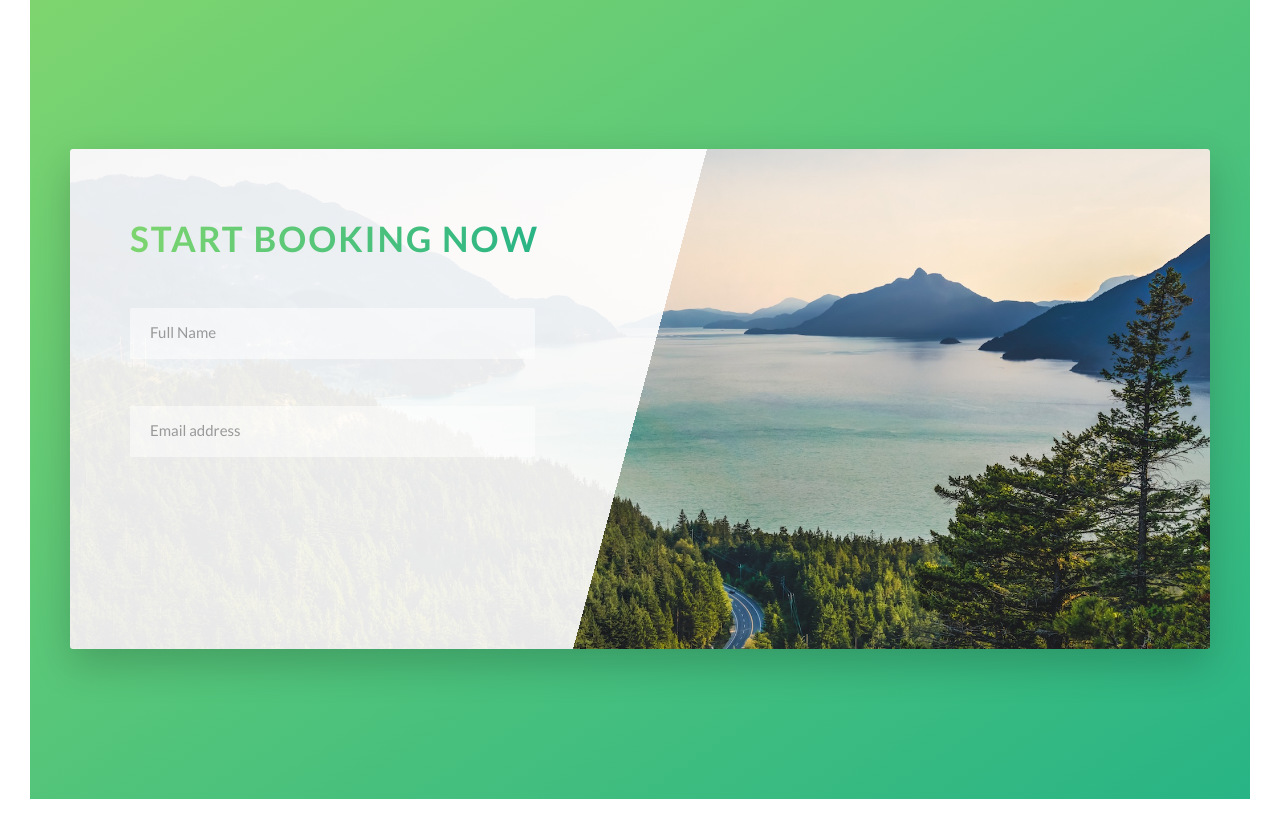
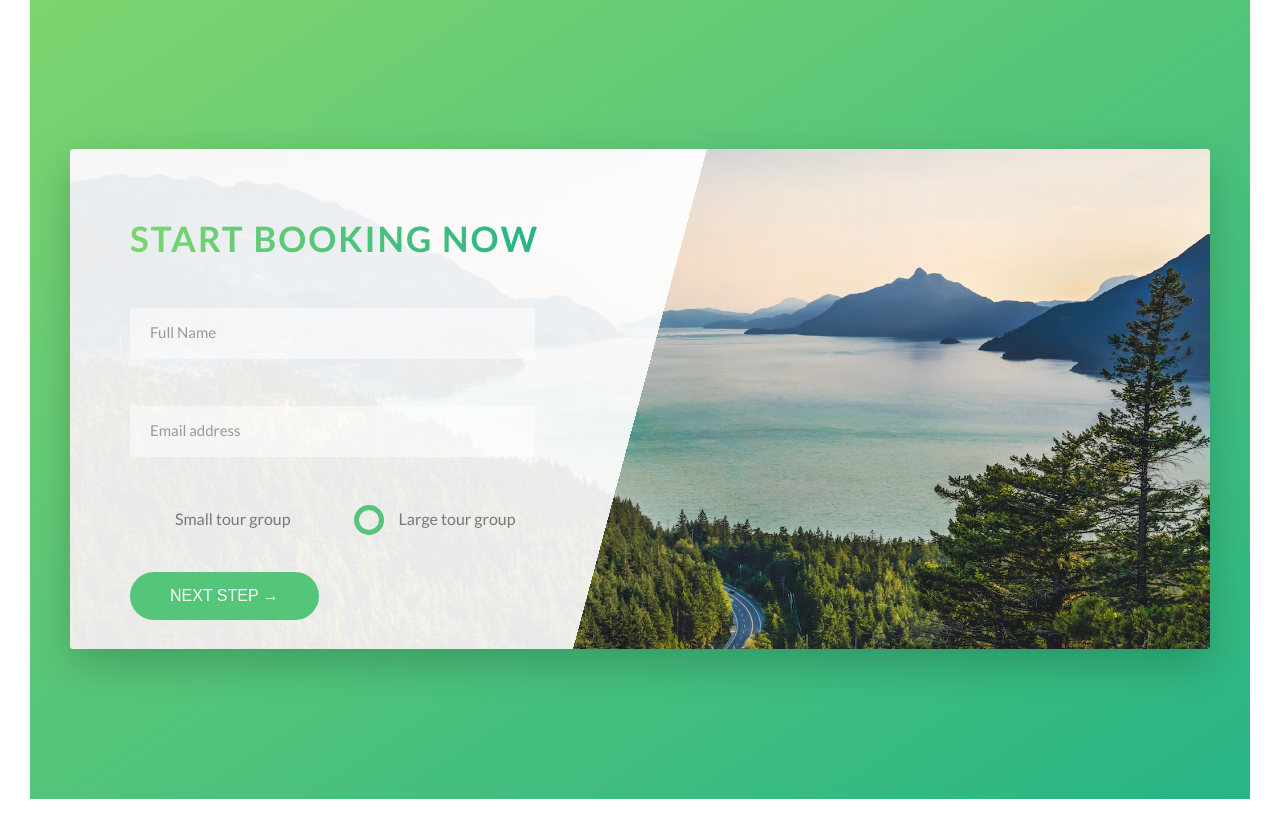
Before and after one commit to Tyler-Pritchard/SASS-template, a PHP site: page / in a window 1280 px wide. Shown: the part 4817-5646 px from the top of the page. Run offline with PHP 8.4, Linux system fonts and the light colour scheme.

Commit message:
pre debug commit, booking rendering

```diff
--- a/css/style.css
+++ b/css/style.css
@@ -94,22 +94,22 @@ body {
     margin-bottom: 3rem; }
 
 .u-center-text {
-  text-align: center; }
+  text-align: center !important; }
 
 .u-margin-bottom-small {
-  margin-bottom: 1.5rem; }
+  margin-bottom: 1.5rem !important; }
 
 .u-margin-bottom-medium {
-  margin-bottom: 4rem; }
+  margin-bottom: 4rem !important; }
 
 .u-margin-bottom-big {
-  margin-bottom: 8rem; }
+  margin-bottom: 8rem !important; }
 
 .u-margin-top-big {
-  margin-bottom: 8rem; }
+  margin-bottom: 8rem !important; }
 
 .u-margin-top-huge {
-  margin-bottom: 10rem; }
+  margin-bottom: 10rem !important; }
 
 .bg-video {
   position: absolute;
@@ -125,7 +125,7 @@ body {
     width: 100%;
     object-fit: cover; }
 
-.btn:link, .btn:visited {
+.btn, .btn:link, .btn:visited {
   text-transform: uppercase;
   text-decoration: none;
   padding: 1.5rem 4rem;
@@ -133,17 +133,20 @@ body {
   border-radius: 10rem;
   transition: all 0.2s;
   position: relative;
-  font-size: 1.6rem; }
+  font-size: 1.6rem;
+  border: none;
+  cursor: pointer; }
 
 .btn:hover {
-  transform: translateY(-0.3rem);
+  transform: translateY(-3px);
   box-shadow: 0 1rem 2rem rgba(0, 0, 0, 0.2); }
   .btn:hover::after {
     transform: scaleX(1.4) scaleY(1.6);
     opacity: 0; }
 
-.btn:active {
-  transform: translateY(-0.1rem);
+.btn:active, .btn:focus {
+  outline: none;
+  transform: translateY(-1px);
   box-shadow: 0 0.5rem 1rem rgba(0, 0, 0, 0.2); }
 
 .btn--white {
@@ -414,6 +417,44 @@ body {
   visibility: hidden;
   transform: translateY(-4rem); }
 
+.form__radio-group {
+  width: 49%;
+  display: inline-block; }
+
+.form__radio-input {
+  display: none; }
+
+.form__radio-label {
+  font-size: 1.6rem;
+  cursor: pointer;
+  position: relative;
+  padding-left: 4.5rem; }
+
+.form__radio-button {
+  height: 3rem;
+  width: 3rem;
+  border: 5px solid #55c57a;
+  border-radius: 50%;
+  display: inline-block;
+  position: absolute;
+  left: 0;
+  top: -0.4rem; }
+  .form__radio-button::after {
+    content: '';
+    display: block;
+    height: 1.3rem;
+    width: 1.3rem;
+    border-radius: 50%;
+    position: absolute;
+    top: 50%;
+    left: 50%;
+    transform: translate(-50%, -50%);
+    background-color: #55c57a;
+    opacity: 0; }
+
+.form__radio-input:checked ~ .form__radio-label .form__radio-button::after {
+  opacity: 1; }
+
 .row {
   max-width: 114rem;
   margin: 0 auto; }
--- a/index.html
+++ b/index.html
@@ -313,6 +313,26 @@
                                 <label for="email" class="form__label">Email address</label>
                             </div>
 
+                            <div class="form__group u-margin-bottom-medium">
+                                <div class="form__radio-group">
+                                    <input type="radio" class="form__radio-input" id="small" name="size">
+                                    <label for="small" class="form__radio-label">
+                                        <span class="from__radio-button"></span>
+                                        Small tour group
+                                    </label>
+                                </div>
+
+                                <div class="form__radio-group">
+                                    <input type="radio" class="form__radio-input" id="large" name="size">
+                                    <label for="large" class="form__radio-label">
+                                        <span class="form__radio-button"></span>
+                                        Large tour group </label>
+                                </div>
+                            </div>
+
+                            <div class="form__group">
+                                <button class="btn btn--green">Next step &rarr;</button>
+                            </div>
                         </form>
                     </div>
                 </div>
--- a/sass/base/_utilities.scss
+++ b/sass/base/_utilities.scss
@@ -1,24 +1,24 @@
 .u-center-text {
-    text-align: center
+    text-align: center !important;
 }
 
 .u-margin-bottom-small {
-    margin-bottom: 1.5rem;
+    margin-bottom: 1.5rem !important;
 }
 
 .u-margin-bottom-medium {
-    margin-bottom: 4rem;
+    margin-bottom: 4rem !important;
 }
 
 .u-margin-bottom-big {
-    margin-bottom: 8rem;
+    margin-bottom: 8rem !important;
 }
 
 
 .u-margin-top-big {
-    margin-bottom: 8rem;
+    margin-bottom: 8rem !important;
 }
 
 .u-margin-top-huge {
-    margin-bottom: 10rem;
+    margin-bottom: 10rem !important;
 }
--- a/sass/components/_button.scss
+++ b/sass/components/_button.scss
@@ -1,5 +1,6 @@
 .btn {
 
+    &,
     &:link,
     &:visited {
         text-transform: uppercase;
@@ -10,10 +11,13 @@
         transition: all 0.2s;
         position: relative;
         font-size: $default-font-size;
+
+        border: none;
+        cursor: pointer;
     }
 
     &:hover {
-        transform: translateY(-0.3rem);
+        transform: translateY(-3px);
         box-shadow: 0 1rem 2rem rgba($color-black, 0.2);
 
         &::after {
@@ -22,8 +26,10 @@
         }
     }
 
-    &:active {
-        transform: translateY(-0.1rem);
+    &:active,
+    &:focus {
+        outline: none;
+        transform: translateY(-1px);
         box-shadow: 0 0.5rem 1rem rgba($color-black, 0.2);
     }
 
--- a/sass/components/_form.scss
+++ b/sass/components/_form.scss
@@ -39,9 +39,54 @@
     transition: all 0.3s;
   }
 
-  &__input:placeholder-shown + &__label {
+  &__input:placeholder-shown+&__label {
     opacity: 0;
     visibility: hidden;
     transform: translateY(-4rem);
   }
+
+  &__radio-group {
+    width: 49%;
+    display: inline-block;
+  }
+
+  &__radio-input {
+    display: none;
+  }
+
+  &__radio-label {
+    font-size: $default-font-size;
+    cursor: pointer;
+    position: relative;
+    padding-left: 4.5rem;
+  }
+
+  &__radio-button {
+    height: 3rem;
+    width: 3rem;
+    border: 5px solid $color-primary;
+    border-radius: 50%;
+    display: inline-block;
+    position: absolute;
+    left: 0;
+    top: -0.4rem;
+
+    &::after {
+      content: '';
+      display: block;
+      height: 1.3rem;
+      width: 1.3rem;
+      border-radius: 50%;
+      position: absolute;
+      top: 50%;
+      left: 50%;
+      transform: translate(-50%, -50%);
+      background-color: $color-primary;
+      opacity: 0;
+    }
+  }
+
+  &__radio-input:checked~&__radio-label &__radio-button::after {
+    opacity: 1;
+  }
 }
```
